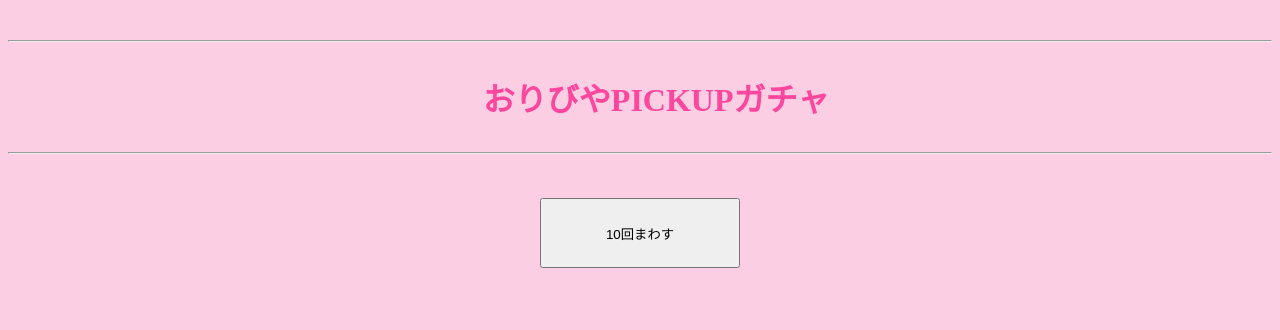
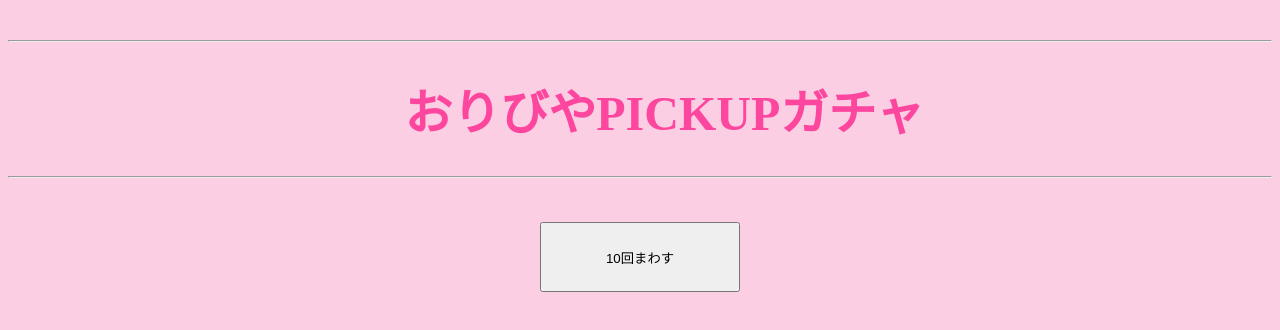
Before and after one commit to zawachan/OLIVIApu10, a plain HTML site: page index.html in a window 1280 px wide. Drawn offline with Linux system fonts and the light colour scheme.

Commit message:
Update index.html

```diff
--- a/index.html
+++ b/index.html
@@ -4,7 +4,7 @@
   </head>
   <BODY bgcolor="#FCCEE4">
 　<HR align="center">
-　<CENTER><B><FONT color="#FD469E" size="+3">
+　<CENTER><B><FONT color="#FD469E" size="+4">
 　おりびやPICKUPガチャ
 　</FONT></B></CENTER>
 　<HR align="center">
@@ -19,7 +19,7 @@
     <script>
       // 選ぶ画像の数
       let number_of_tags = 10;
-      let number_of_images = 33;
+      let number_of_images = 54;
        // 最初に空のimgタグを作っておく
       function createImageTag(tag_number, parent_tag_id) {
         for(let i = 0; i < tag_number; i++){
```
